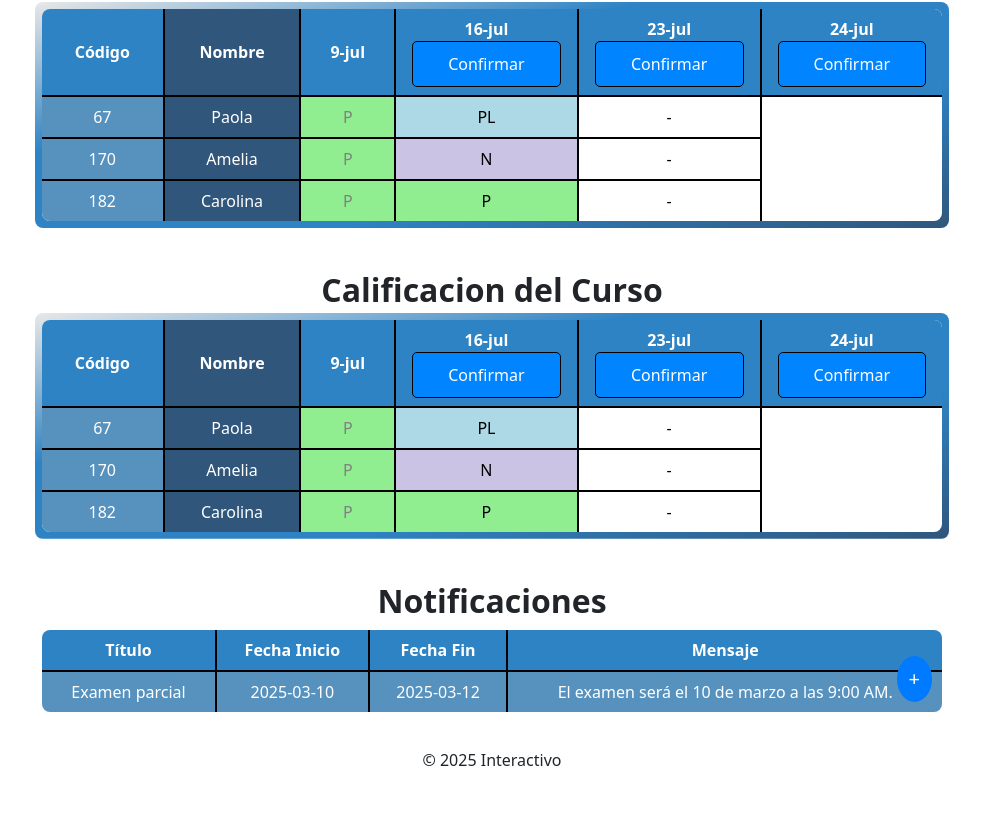
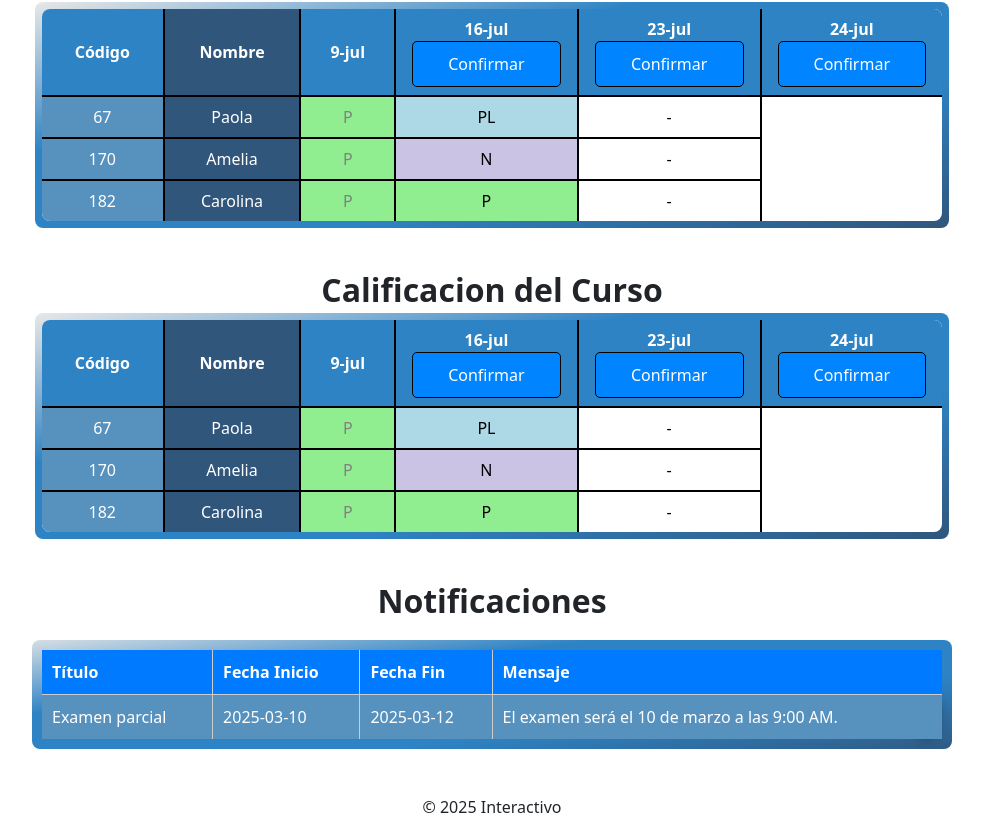
Before and after one commit to TioSam77/Proyecto-Sam-Front, a Next.js app: page / in a window 1280 px wide. Shown: the part 849-1684 px from the top of the page, without its empty margins (148-1131 px from the left). Before the commit the page ends 1637 px from the top, so only its background shows below. Built offline with nearby package versions, Linux system fonts and the light colour scheme.

Commit message:
Actualizacion 1

```diff
--- a/src/app/componets/NotificationTable.tsx
+++ b/src/app/componets/NotificationTable.tsx
@@ -41,8 +41,8 @@ const NotificationTable = () => {
   return (
     <section className={tables.TableContainer}>
       <h3 className={styles.welcomeText}>Notificaciones</h3>
-      <div className={tables.box}>
-        <table>
+      <div className={notifications.notificationTableContainer}>
+  <table className={notifications.notificationTable}>
     <thead>
       <tr>
         <th>Título</th>
@@ -65,6 +65,7 @@ const NotificationTable = () => {
   <button className={notifications.addButton} onClick={() => setShowForm(!showForm)}>+</button>
 </div>
 
+
       {showForm && (
         <div className={notifications.formContainer}>
           <input type="text" name="title" placeholder="Título" value={newNotification.title} onChange={handleInputChange} />
--- a/src/app/css/NotificationTable.module.css
+++ b/src/app/css/NotificationTable.module.css
@@ -137,3 +137,95 @@
     font-size: 12px;
     color: red;
 }
+/* Contenedor principal de la tabla de notificaciones */
+.notificationTableContainer {
+    position: relative;
+    padding: 10px;
+    border-radius: 8px;
+    background: white;
+    overflow: hidden;
+    margin: 10px 0;
+}
+
+/* Contenedor principal de la tabla de notificaciones con borde degradado */
+.notificationTableContainer {
+    position: relative;
+    padding: 10px;
+    border-radius: 8px;
+    background: transparent; /* Cambiar de blanco a transparente */
+    overflow: hidden;
+    margin: 10px 0;
+}
+
+/* Borde degradado */
+.notificationTableContainer::before {
+    content: "";
+    position: absolute;
+    left: -7px;
+    top: -7px;
+    width: calc(100% + 14px);
+    height: calc(100% + 14px);
+    border-radius: 8px;
+    background: linear-gradient(to bottom right, #E8E8E8, #2e83c4, #2e83c4, #30567c);
+    clip-path: polygon(0% 0%, 100% 0%, 100% 100%, 0% 100%);
+    z-index: -1;
+}
+
+/* Estilos específicos de la tabla */
+.notificationTable {
+    width: 100%;
+    border-collapse: collapse;
+    background: white; /* Asegura que el contenido de la tabla sea visible */
+    border-radius: 8px; /* Aplica esquinas redondeadas */
+    position: relative;
+    z-index: 1;
+}
+
+.notificationTable th,
+.notificationTable td {
+    padding: 10px;
+    text-align: left;
+    border: 1px solid #ccc;
+}
+
+.notificationTable th {
+    background: #007bff;
+    color: white;
+}
+
+.notificationTable tbody tr:nth-child(even) {
+    background: #f9f9f9;
+}
+
+/* Botón flotante para agregar notificaciones */
+.addButton {
+    background: #007bff;
+    color: white;
+    border: none;
+    padding: 10px;
+    border-radius: 50%;
+    font-size: 20px;
+    cursor: pointer;
+    position: absolute;
+    bottom: 10px;
+    right: 10px;
+    box-shadow: 0 2px 10px rgba(0, 0, 0, 0.2);
+}
+
+.addButton:hover {
+    background: #0056b3;
+}
+
+/* Borde degradado */
+.borderGradient {
+    position: absolute;
+    left: -7px;
+    top: -7px;
+    width: calc(100% + 14px);
+    height: calc(100% + 14px);
+    border-radius: 8px;
+    background: linear-gradient(to bottom right, #E8E8E8, #2e83c4, #2e83c4, #30567c);
+    clip-path: polygon(0% 0%, 100% 0%, 100% 100%, 0% 100%);
+    z-index: -1;
+    max-width: inherit;
+  }
--- /dev/null
+++ b/src/app/css/StudentJustification.module.css
@@ -0,0 +1,112 @@
+/* Contenedor principal con borde degradado */
+.justificationTableContainer {
+    position: relative;
+    padding: 10px;
+    border-radius: 8px;
+    background: white;
+    overflow: hidden;
+    margin: 10px 0;
+}
+
+/* Borde degradado */
+.justificationTableContainer::before {
+    content: "";
+    position: absolute;
+    left: -7px;
+    top: -7px;
+    width: calc(100% + 14px);
+    height: calc(100% + 14px);
+    border-radius: 8px;
+    background: linear-gradient(to bottom right, #E8E8E8, #2e83c4, #2e83c4, #30567c);
+    z-index: -1;
+}
+
+/* Estilos específicos de la tabla */
+.justificationTable {
+    width: 100%;
+    border-collapse: collapse;
+    background: white;
+    border-radius: 8px;
+    position: relative;
+    z-index: 1;
+}
+
+.justificationTable th,
+.justificationTable td {
+    padding: 10px;
+    text-align: left;
+    border: 1px solid #ccc;
+}
+
+.justificationTable th {
+    background: #007bff;
+    color: white;
+}
+
+.justificationTable tbody tr:nth-child(even) {
+    background: #f9f9f9;
+}
+
+/* Botón flotante */
+.addButton {
+    background: #007bff;
+    color: white;
+    border: none;
+    padding: 10px;
+    border-radius: 50%;
+    font-size: 20px;
+    cursor: pointer;
+    position: absolute;
+    bottom: 10px;
+    right: 10px;
+    box-shadow: 0 2px 10px rgba(0, 0, 0, 0.2);
+}
+
+.addButton:hover {
+    background: #0056b3;
+}
+
+/* Formulario emergente */
+.formContainer {
+    position: fixed;
+    top: 50%;
+    left: 50%;
+    transform: translate(-50%, -50%);
+    background: white;
+    padding: 20px;
+    border-radius: 10px;
+    box-shadow: 0px 0px 10px rgba(0, 0, 0, 0.3);
+    z-index: 100;
+}
+
+.formContainer input,
+.formContainer textarea {
+    width: 100%;
+    padding: 8px;
+    border: 1px solid #ccc;
+    border-radius: 5px;
+}
+
+.charCount {
+    font-size: 12px;
+    color: gray;
+}
+
+.errorText {
+    font-size: 12px;
+    color: red;
+}
+
+/* Botón de guardar */
+.saveButton {
+    background-color: #28a745;
+    color: white;
+    padding: 8px 12px;
+    border: none;
+    cursor: pointer;
+    border-radius: 5px;
+}
+
+.saveButton:hover {
+    background-color: #218838;
+}
```
Also changed, not shown: src/app/componets/studentJustification.tsx (+77 -10 lines). Lines whose indentation alone changed are shown as unchanged.
